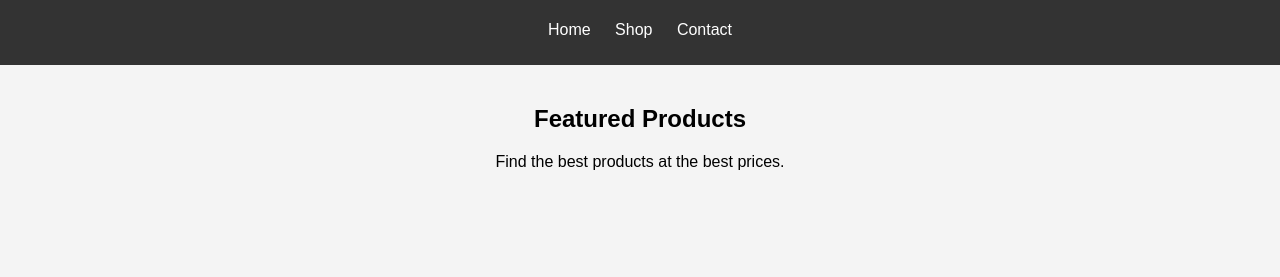
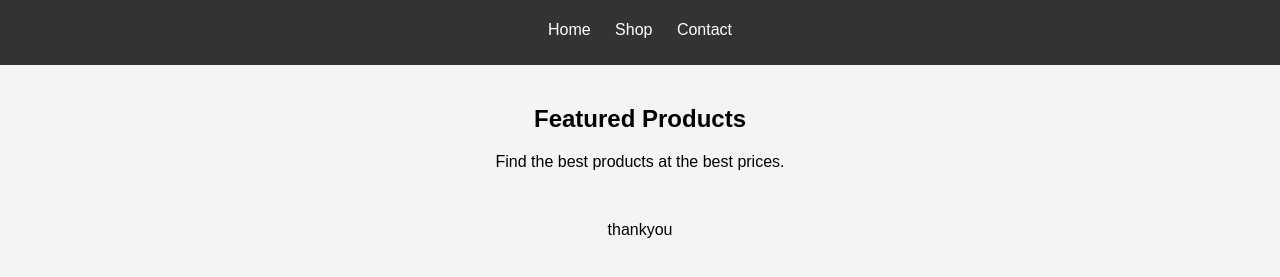
Before and after one commit to shivani-methke/Ecommerce, a plain HTML site: page index.html in a window 1280 px wide. Shown: the part 69-346 px from the top of the page. Drawn offline with Linux system fonts and the light colour scheme.

Commit message:
first commit

```diff
--- a/index.html
+++ b/index.html
@@ -20,6 +20,8 @@
     <section>
         <h2>Featured Products</h2>
         <p>Find the best products at the best prices.</p>
+        <br>
+        <p>thankyou</p>
     </section>
 </body>
 </html>
```
